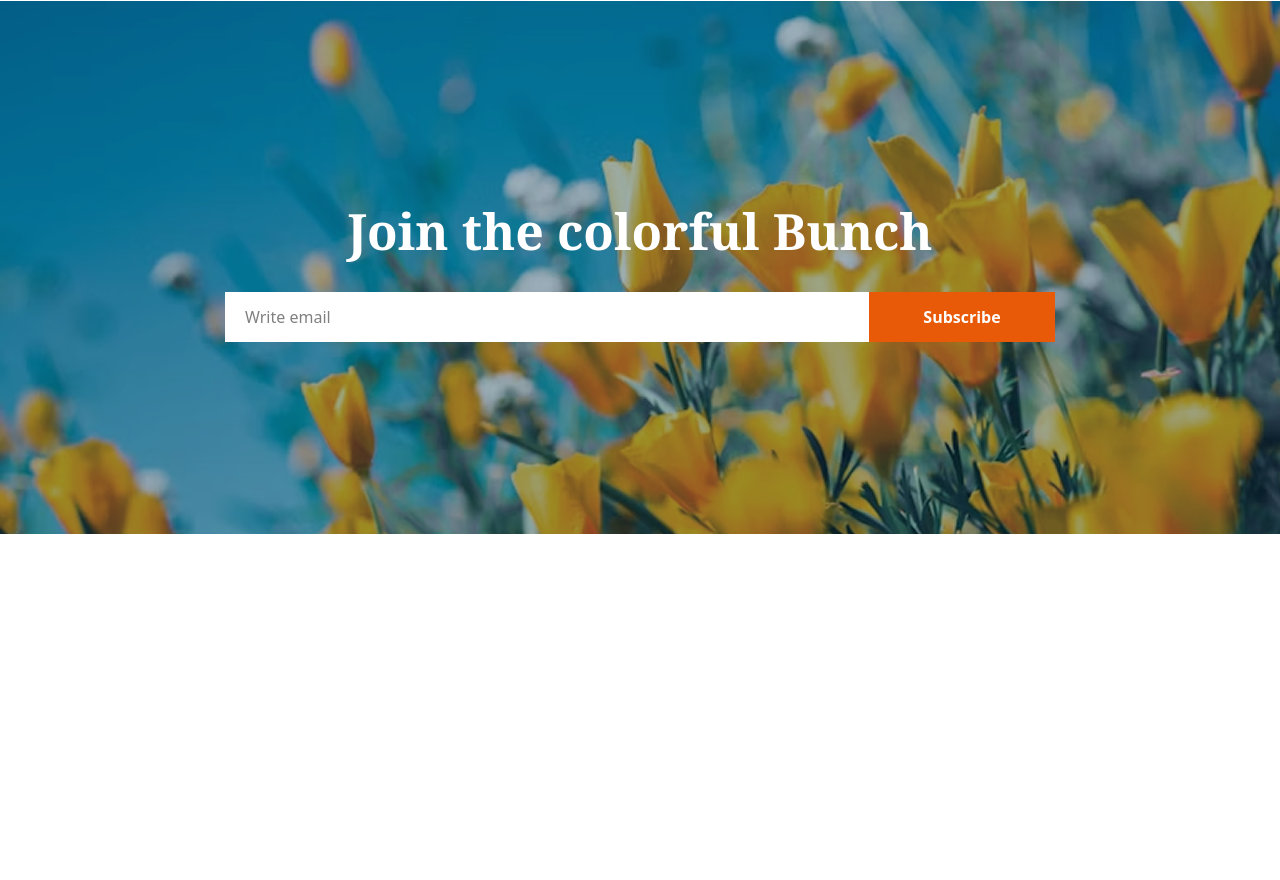
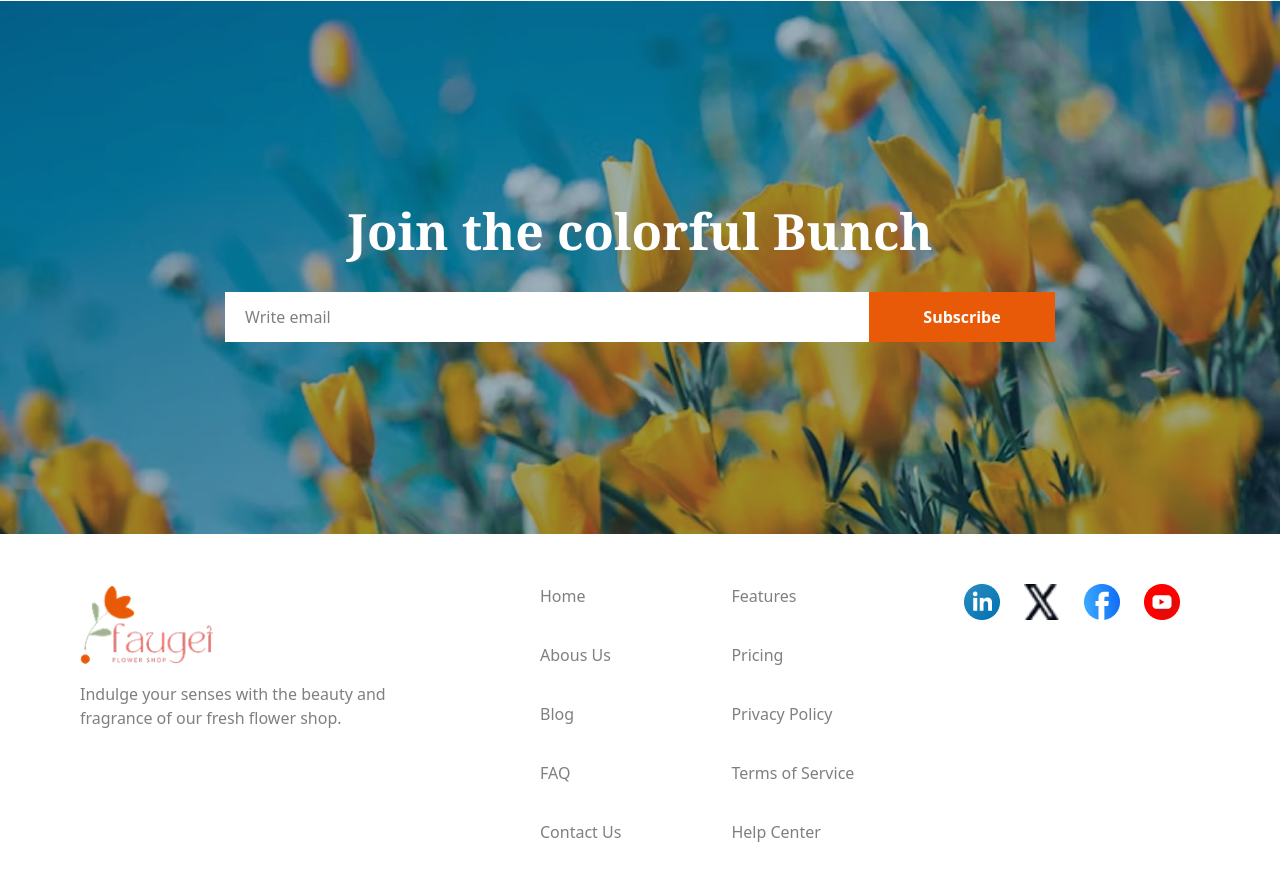
Before and after one commit to shuvostack/responsive-flowers, a plain HTML site: page index.html in a window 1280 px wide. Shown: the part 3740-4620 px from the top of the page. Before the commit the page ends 4274 px from the top, so only its background shows below. Drawn offline with nearby package versions, Linux system fonts and the light colour scheme.

Commit message:
footer section added and responsive design is loading

```diff
--- a/index.html
+++ b/index.html
@@ -235,7 +235,41 @@
          </section>
     </main>
     <footer>
+        <div class="footer-content">
+            <div class="footer-part-1">
+                <img class="part-1-img" src="./assets/logo.png" alt="">
+                <p class="part-1-description description-color">
+                    Indulge your senses with the beauty and fragrance of our fresh flower shop.
+                </p>
+            </div>
 
+            <div class="footer-part-2">
+                <ul class="list-1 description-color">
+                    <li><a href="">Home</a></li>
+                    <li><a href="">Abous Us</a></li>
+                    <li><a href="">Blog</a></li>
+                    <li><a href="">FAQ</a></li>
+                    <li><a href="">Contact Us</a></li>
+                </ul>
+            </div>
+
+            <div class="footer-part-3">
+                <ul class="list-2 description-color">
+                    <li><a href="">Features</a></li>
+                    <li><a href="">Pricing</a></li>
+                    <li><a href="">Privacy Policy</a></li>
+                    <li><a href="">Terms of Service</a></li>
+                    <li><a href="">Help Center</a></li>
+                </ul>
+            </div>
+
+            <div class="footer-part-4">
+                <img src="./assets/icon-linkedin.png" alt="">
+                <img src="./assets/icon-twitter.png" alt="">
+                <img src="./assets/icon-facebook.png" alt="">
+                <img src="./assets/icon-youtube.png" alt="">
+            </div>
+        </div>
     </footer>
 </body>
 </html>
--- a/styles/flowers.css
+++ b/styles/flowers.css
@@ -419,6 +419,77 @@
 
 
 
+/* footer section styles */
+
+.footer-content{
+    max-width: 1120px;
+    height: 248px;
+    margin: 50px auto;
+    display: flex;
+    gap: 110px;
+}
+
+/* part 1 */
+
+.footer-part-1{
+    max-width: 359px;
+    height: 179px;
+}
+
+.part-1-img{
+    max-width: 135px;
+    height: 82px;
+    margin-bottom: 16px;
+}
+
+.part-1-description{
+    width: 350px;
+    height: 81px;
+}
+
+
+/* part 2 */
+
+.footer-part-2{
+    max-width: 85px;
+    height: 248px;
+    display: flex;
+    flex-direction: column;
+}
+
+.list-1 li{
+    margin-bottom: 35px;
+}
+
+/* part 3 */
+
+.footer-part-3{
+    max-width: 128px;
+    height: 248px;
+    display: flex;
+    flex-direction: column;
+}
+
+.list-2 li{
+    margin-bottom: 35px;
+}
+
+/* part 4 */
+
+.footer-part-4{
+    display: flex;
+    gap: 24px;
+    max-width: 216px;
+    height: 36px;
+}
+
+.footer-part-4 img{
+    width: 36px;
+    height: 36px;
+}
+
+
+
 
 /* style for mobile device */
 
```
